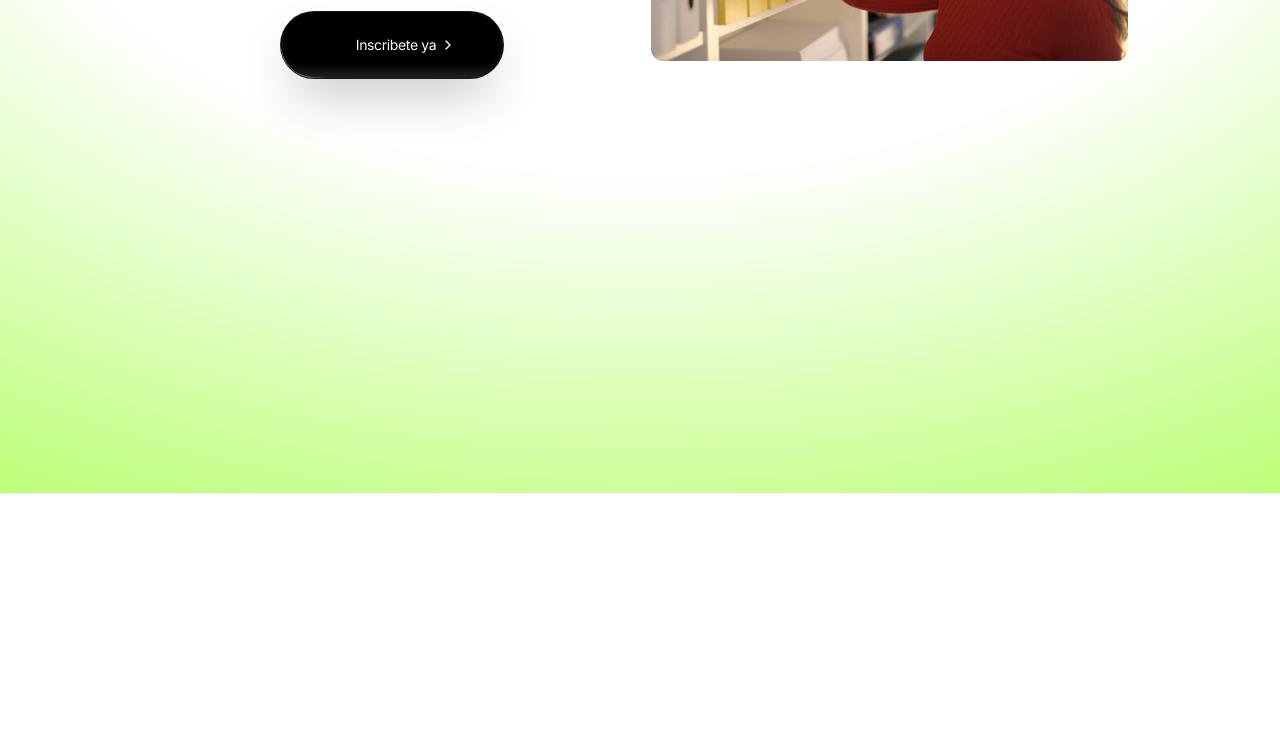
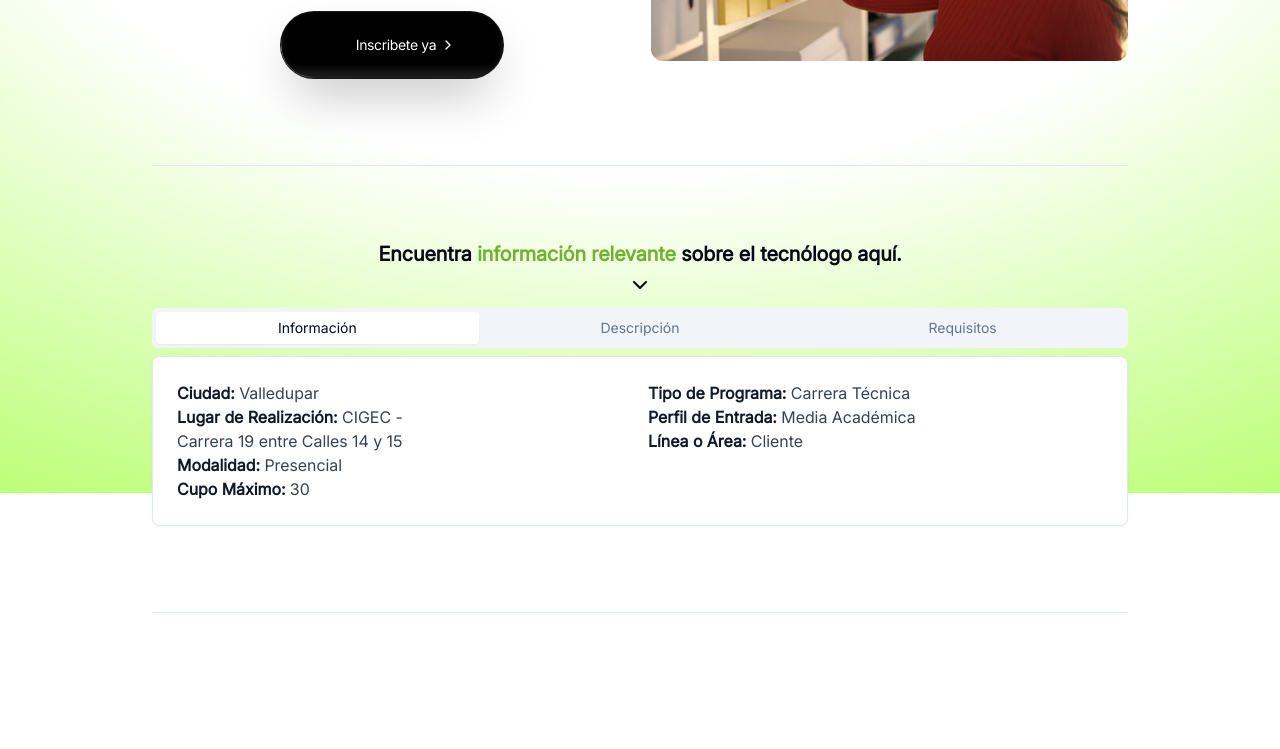
Before and after one commit to jwar28/gestion-documental, an Astro site: page / in a window 1280 px wide. Shown: the part 307-1056 px from the top of the page. Before the commit the page ends 800 px from the top, so only its background shows below. Built offline with nearby package versions, Linux system fonts and the light colour scheme; Astro itself is replaced by a stand-in of ours.

Commit message:
(feat): information section added

```diff
--- a/package.json
+++ b/package.json
@@ -13,6 +13,8 @@
     "@astrojs/check": "^0.9.3",
     "@astrojs/react": "^3.6.2",
     "@astrojs/tailwind": "^5.1.0",
+    "@radix-ui/react-separator": "^1.1.0",
+    "@radix-ui/react-tabs": "^1.1.0",
     "@types/react": "^18.3.5",
     "@types/react-dom": "^18.3.0",
     "astro": "^4.14.6",
--- a/src/components/Hero.astro
+++ b/src/components/Hero.astro
@@ -8,7 +8,7 @@
         <div class="flex flex-col gap-5">
             <BlurFade delay={0.25 * 2} client:load>
                 <h1
-                    class="text-center text-4xl font-medium text-gray-900 sm:text-6xl text-pretty"
+                    class="text-center text-4xl font-bold text-gray-900 sm:text-6xl text-pretty"
                 >
                     Tecnólogo en Gestión Documental
                 </h1>
@@ -28,7 +28,11 @@
         </BlurFade>
     </div>
 
-    <BlurFade delay={0.25 * 5} client:load className="w-full h-fit max-sm:hidden">
+    <BlurFade
+        delay={0.25 * 5}
+        client:load
+        className="w-full h-fit max-sm:hidden"
+    >
         <img src="/sena.jpeg" alt="" class="rounded-xl max-sm:hidden" />
     </BlurFade>
 </section>
--- /dev/null
+++ b/src/components/Information.tsx
@@ -0,0 +1,85 @@
+import { Card, CardContent } from "@/components/ui/card";
+import { INFORMATION } from "@/data/information";
+import { Tabs, TabsContent, TabsList, TabsTrigger } from "@/components/ui/tabs";
+import { ChevronDown } from 'lucide-react';
+import BlurFade from "./magicui/blur-fade";
+
+export function Information() {
+    return (
+        <section>
+            <BlurFade delay={0.25 * 6}>
+                <div className="flex flex-col justify-center items-center">
+                    <p className="text-xl font-bold text-center">Encuentra <span className="text-[#70b22d]">información relevante</span> sobre el tecnólogo aquí.</p>
+                    <ChevronDown className="text-center animate-bounce mt-2 mb-2" />
+                </div>
+            </BlurFade>
+            <BlurFade delay={0.25 * 7}>
+                <Tabs defaultValue="info" className="w-full">
+                    <TabsList className="grid w-full grid-cols-3">
+                        <TabsTrigger value="info">Información</TabsTrigger>
+                        <TabsTrigger value="desc">Descripción</TabsTrigger>
+                        <TabsTrigger value="req">Requisitos</TabsTrigger>
+                    </TabsList>
+                    <TabsContent value="info">
+                        <Card>
+                            <CardContent className="grid grid-cols-1 md:grid-cols-2 gap-4 p-6">
+                                <div>
+                                    <p className="text-gray-700">
+                                        <strong className="text-gray-900">Ciudad: </strong>{
+                                            INFORMATION.city
+                                        }
+                                    </p>
+                                    <p className="text-gray-700 text-balance">
+                                        <strong className="text-gray-900">Lugar de Realización: </strong>
+                                        {INFORMATION.realization_place}
+                                    </p>
+                                    <p className="text-gray-700">
+                                        <strong className="text-gray-900">Modalidad: </strong>{
+                                            INFORMATION.modality
+                                        }
+                                    </p>
+                                    <p className="text-gray-700">
+                                        <strong className="text-gray-900">Cupo Máximo: </strong>
+                                        {INFORMATION.max_capacity}
+                                    </p>
+                                </div>
+                                <div>
+                                    <p className="text-gray-700">
+                                        <strong className="text-gray-900">Tipo de Programa: </strong>{INFORMATION.program_type}
+                                    </p>
+                                    <p className="text-gray-700">
+                                        <strong className="text-gray-900">Perfil de Entrada: </strong>{INFORMATION.entry_profile}
+                                    </p>
+                                    <p className="text-gray-700">
+                                        <strong className="text-gray-900">Línea o Área: </strong>{
+                                            INFORMATION.area
+                                        }
+                                    </p>
+                                </div>
+                            </CardContent>
+                        </Card>
+                    </TabsContent>
+                    <TabsContent value="desc">
+                        <Card>
+                            <CardContent className="p-6">
+                                <p className="text-gray-700 text-pretty md:text-lg">
+                                    {INFORMATION.description}
+                                </p>
+                            </CardContent>
+                        </Card>
+                    </TabsContent>
+                    <TabsContent value="req">
+                        <Card>
+                            <CardContent className="p-6">
+                                <p className="text-gray-700 text-balance md:text-lg">
+                                    {INFORMATION.extra_requirements}
+                                </p>
+                            </CardContent>
+                        </Card>
+                    </TabsContent>
+                </Tabs>
+            </BlurFade>
+        </section>
+
+    )
+}
--- /dev/null
+++ b/src/components/ui/card.tsx
@@ -0,0 +1,79 @@
+import * as React from "react"
+
+import { cn } from "@/lib/utils"
+
+const Card = React.forwardRef<
+  HTMLDivElement,
+  React.HTMLAttributes<HTMLDivElement>
+>(({ className, ...props }, ref) => (
+  <div
+    ref={ref}
+    className={cn(
+      "rounded-lg border bg-card text-card-foreground shadow-sm",
+      className
+    )}
+    {...props}
+  />
+))
+Card.displayName = "Card"
+
+const CardHeader = React.forwardRef<
+  HTMLDivElement,
+  React.HTMLAttributes<HTMLDivElement>
+>(({ className, ...props }, ref) => (
+  <div
+    ref={ref}
+    className={cn("flex flex-col space-y-1.5 p-6", className)}
+    {...props}
+  />
+))
+CardHeader.displayName = "CardHeader"
+
+const CardTitle = React.forwardRef<
+  HTMLParagraphElement,
+  React.HTMLAttributes<HTMLHeadingElement>
+>(({ className, ...props }, ref) => (
+  <h3
+    ref={ref}
+    className={cn(
+      "text-2xl font-semibold leading-none tracking-tight",
+      className
+    )}
+    {...props}
+  />
+))
+CardTitle.displayName = "CardTitle"
+
+const CardDescription = React.forwardRef<
+  HTMLParagraphElement,
+  React.HTMLAttributes<HTMLParagraphElement>
+>(({ className, ...props }, ref) => (
+  <p
+    ref={ref}
+    className={cn("text-sm text-muted-foreground", className)}
+    {...props}
+  />
+))
+CardDescription.displayName = "CardDescription"
+
+const CardContent = React.forwardRef<
+  HTMLDivElement,
+  React.HTMLAttributes<HTMLDivElement>
+>(({ className, ...props }, ref) => (
+  <div ref={ref} className={cn("p-6 pt-0", className)} {...props} />
+))
+CardContent.displayName = "CardContent"
+
+const CardFooter = React.forwardRef<
+  HTMLDivElement,
+  React.HTMLAttributes<HTMLDivElement>
+>(({ className, ...props }, ref) => (
+  <div
+    ref={ref}
+    className={cn("flex items-center p-6 pt-0", className)}
+    {...props}
+  />
+))
+CardFooter.displayName = "CardFooter"
+
+export { Card, CardHeader, CardFooter, CardTitle, CardDescription, CardContent }
--- /dev/null
+++ b/src/components/ui/separator.tsx
@@ -0,0 +1,29 @@
+import * as React from "react"
+import * as SeparatorPrimitive from "@radix-ui/react-separator"
+
+import { cn } from "@/lib/utils"
+
+const Separator = React.forwardRef<
+  React.ElementRef<typeof SeparatorPrimitive.Root>,
+  React.ComponentPropsWithoutRef<typeof SeparatorPrimitive.Root>
+>(
+  (
+    { className, orientation = "horizontal", decorative = true, ...props },
+    ref
+  ) => (
+    <SeparatorPrimitive.Root
+      ref={ref}
+      decorative={decorative}
+      orientation={orientation}
+      className={cn(
+        "shrink-0 bg-border",
+        orientation === "horizontal" ? "h-[1px] w-full" : "h-full w-[1px]",
+        className
+      )}
+      {...props}
+    />
+  )
+)
+Separator.displayName = SeparatorPrimitive.Root.displayName
+
+export { Separator }
--- /dev/null
+++ b/src/components/ui/tabs.tsx
@@ -0,0 +1,53 @@
+import * as React from "react"
+import * as TabsPrimitive from "@radix-ui/react-tabs"
+
+import { cn } from "@/lib/utils"
+
+const Tabs = TabsPrimitive.Root
+
+const TabsList = React.forwardRef<
+  React.ElementRef<typeof TabsPrimitive.List>,
+  React.ComponentPropsWithoutRef<typeof TabsPrimitive.List>
+>(({ className, ...props }, ref) => (
+  <TabsPrimitive.List
+    ref={ref}
+    className={cn(
+      "inline-flex h-10 items-center justify-center rounded-md bg-muted p-1 text-muted-foreground",
+      className
+    )}
+    {...props}
+  />
+))
+TabsList.displayName = TabsPrimitive.List.displayName
+
+const TabsTrigger = React.forwardRef<
+  React.ElementRef<typeof TabsPrimitive.Trigger>,
+  React.ComponentPropsWithoutRef<typeof TabsPrimitive.Trigger>
+>(({ className, ...props }, ref) => (
+  <TabsPrimitive.Trigger
+    ref={ref}
+    className={cn(
+      "inline-flex items-center justify-center whitespace-nowrap rounded-sm px-3 py-1.5 text-sm font-medium ring-offset-background transition-all focus-visible:outline-none focus-visible:ring-2 focus-visible:ring-ring focus-visible:ring-offset-2 disabled:pointer-events-none disabled:opacity-50 data-[state=active]:bg-background data-[state=active]:text-foreground data-[state=active]:shadow-sm",
+      className
+    )}
+    {...props}
+  />
+))
+TabsTrigger.displayName = TabsPrimitive.Trigger.displayName
+
+const TabsContent = React.forwardRef<
+  React.ElementRef<typeof TabsPrimitive.Content>,
+  React.ComponentPropsWithoutRef<typeof TabsPrimitive.Content>
+>(({ className, ...props }, ref) => (
+  <TabsPrimitive.Content
+    ref={ref}
+    className={cn(
+      "mt-2 ring-offset-background focus-visible:outline-none focus-visible:ring-2 focus-visible:ring-ring focus-visible:ring-offset-2",
+      className
+    )}
+    {...props}
+  />
+))
+TabsContent.displayName = TabsPrimitive.Content.displayName
+
+export { Tabs, TabsList, TabsTrigger, TabsContent }
--- /dev/null
+++ b/src/data/information.ts
@@ -0,0 +1,27 @@
+export const INFORMATION = {
+    city: 'Valledupar',
+    realization_place: 'CIGEC - Carrera 19 entre Calles 14 y 15',
+    modality: 'Presencial',
+    max_capacity: '30',
+    program_type: 'Carrera Técnica',
+    entry_profile: 'Media Académica',
+    area: 'Cliente',
+    description: 'Este curso está diseñado para desarrollar habilidades en la gestión documental de acuerdo con las normativas y procedimientos técnicos vigentes, aplicando prácticas de protección ambiental, seguridad y salud en el trabajo. El egresado será capaz de manejar archivos, digitalizar documentos y gestionar bases de datos conforme a procedimientos archivísticos y tecnológicos.',
+    abilities: [
+        'Aplicar prácticas de protección ambiental, seguridad y salud en el trabajo.',
+        'Controlar documentos de archivo según la normativa archivística.',
+        'Digitalizar documentos de acuerdo con procedimientos técnicos.',
+        'Interactuar en inglés de forma oral y escrita dentro de contextos laborales.',
+        'Desarrollar procesos de comunicación eficaz en contextos productivos.',
+        'Alimentar bases de datos conforme a procedimientos técnicos.',
+        'Dirigir el talento humano y gestionar procesos de cultura emprendedora.'
+    ],
+    themes: [
+        'Organizar archivos de gestión y fondos documentales.',
+        'Procesar datos estadísticos con procedimientos archivísticos.',
+        'Utilizar herramientas informáticas para la gestión documental.',
+        'Orientar investigaciones formativas según referentes técnicos.',
+        'Gestionar correspondencia con procesos técnicos y normativos.'
+    ],
+    extra_requirements: 'Presentar el resultado de la prueba o examen de estado de la educación media.'
+}
--- a/src/pages/index.astro
+++ b/src/pages/index.astro
@@ -1,11 +1,16 @@
 ---
-import Hero from '@/components/Hero.astro';
-import Layout from '../layouts/Layout.astro';
-import '@/styles/globals.css'
+import Hero from "@/components/Hero.astro";
+import Layout from "../layouts/Layout.astro";
+import { Separator } from "@/components/ui/separator";
+import "@/styles/globals.css";
+import { Information } from "@/components/Information";
 ---
 
 <Layout title="Tecnólogo en Gestion Documental">
 	<main>
-		<Hero/>
+		<Hero />
+		<Separator className="my-14 sm:my-20"/>
+		<Information client:load/>
+		<Separator className="my-14 sm:my-20"/>
 	</main>
 </Layout>
```
Also changed, not shown: 1 other file.
